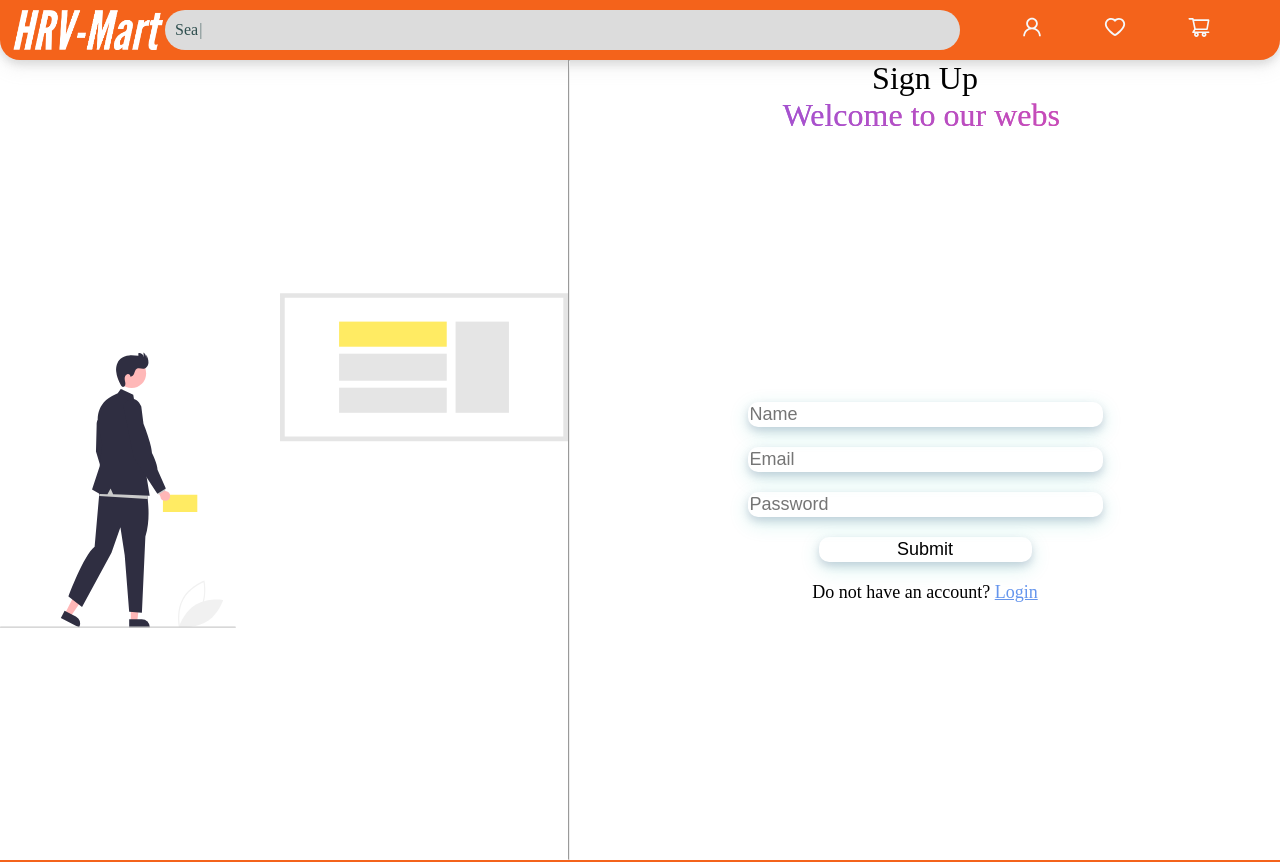
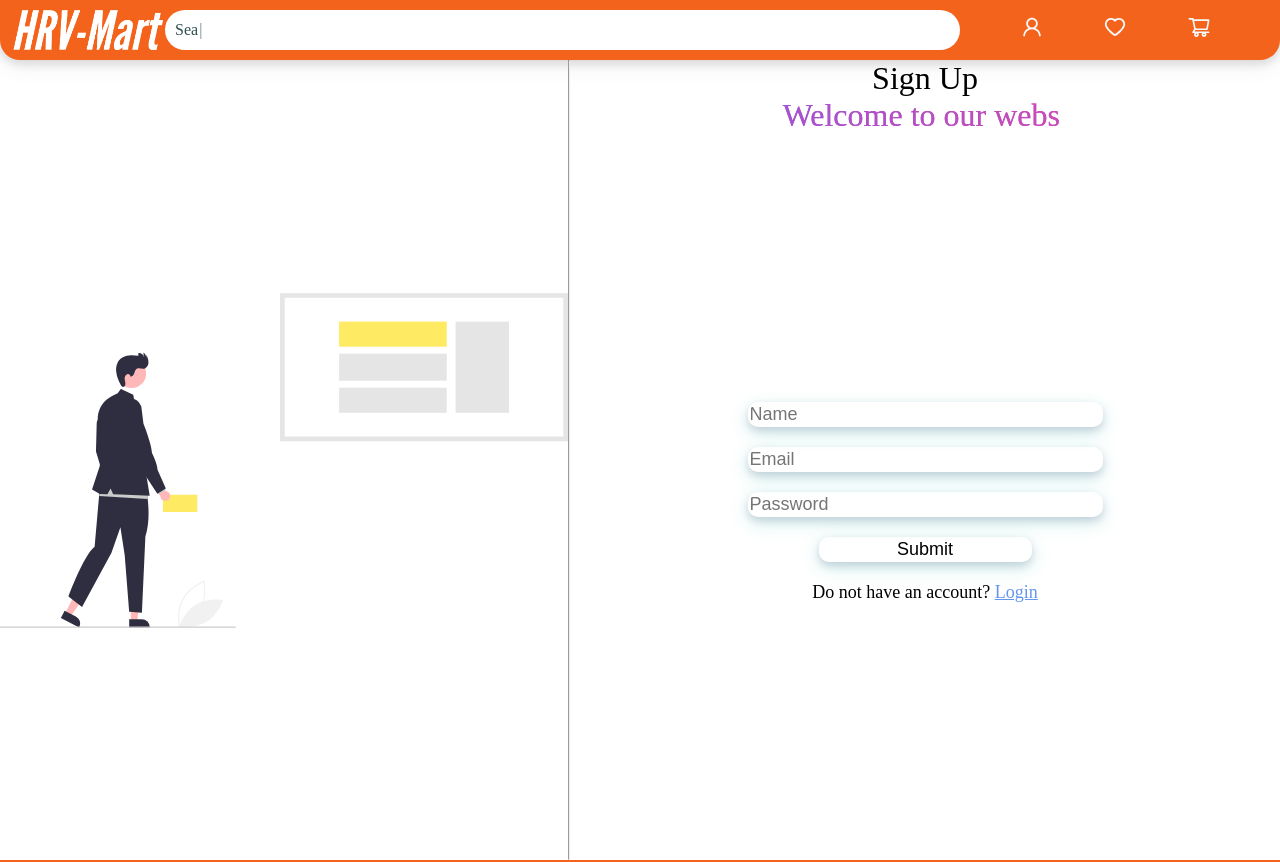
Before and after one commit to HRV-Mart/HRV-Mart, a Next.js app: page /signup in a window 1280 px wide. Shown: the top 862 px of the page. Built offline with nearby package versions, Linux system fonts and the light colour scheme; a web font is replaced by a local one.

Commit message:
Change search bar background color

```diff
--- a/src/styles/Header.module.css
+++ b/src/styles/Header.module.css
@@ -19,7 +19,7 @@
     flex: 5;
     border: none;
     border-radius: 20px;
-    background-color: gainsboro;
+    background-color: white;
     display: flex;
     flex-direction: row;
     align-items: center;
```
